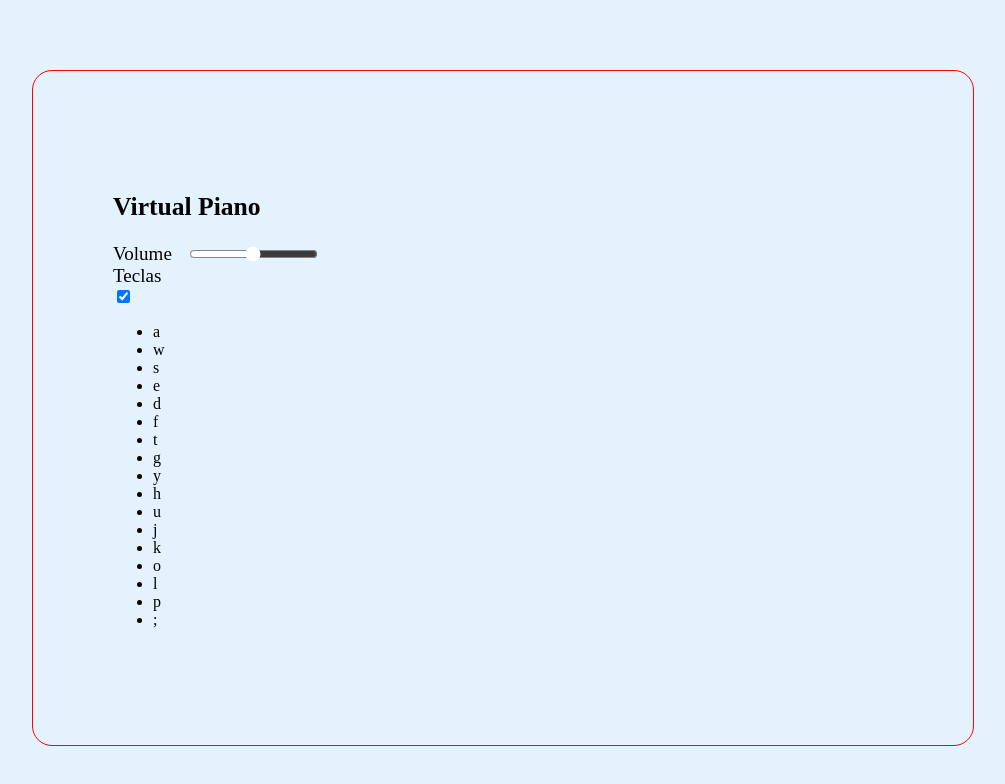
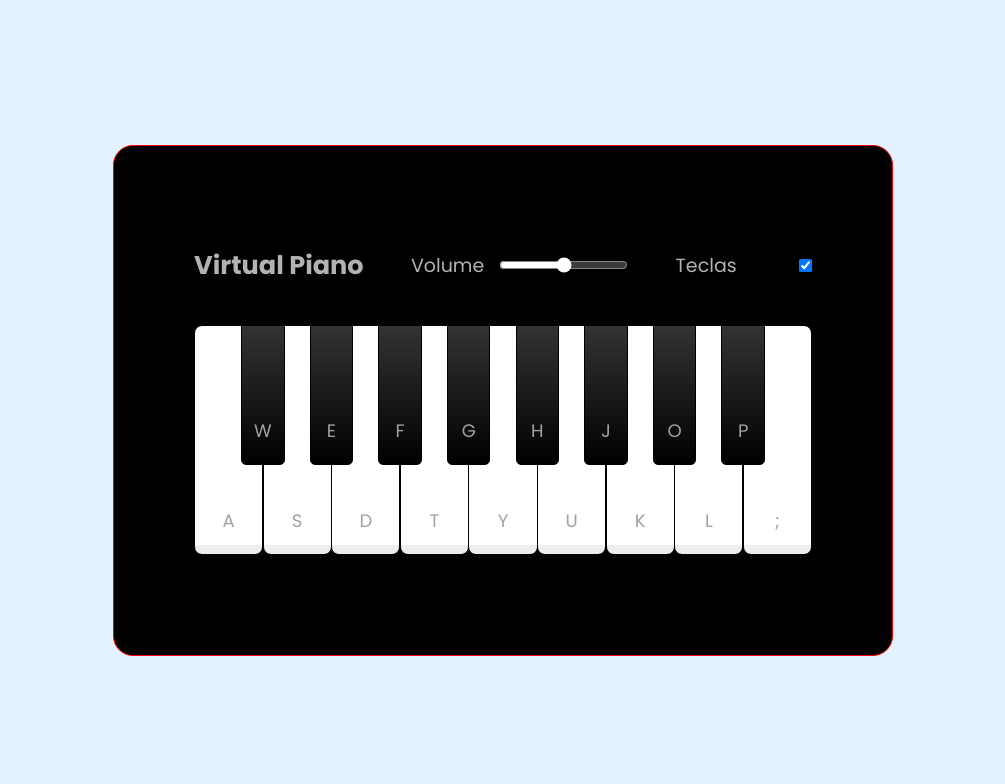
Before and after one commit to WillianRicardo-992/html-css-js-simulador-piano, a plain HTML site: page index.html in a window 1280 px wide. Shown: the whole page, without its empty margins (137-1142 px from the left). Drawn offline with Linux system fonts and the light colour scheme.

Commit message:
criacao e estilizacao das teclas

```diff
--- a/index.html
+++ b/index.html
@@ -6,6 +6,14 @@
     <title>Piano Simulator</title>
     <link rel="stylesheet" href="./src/styles/reset.css">
     <link rel="stylesheet" href="./src/styles/main.css">
+
+    <link rel="preconnect" href="https://fonts.googleapis.com">
+    <link rel="preconnect" href="https://fonts.gstatic.com" crossorigin>
+    <link
+      href="https://fonts.googleapis.com/css2?family=Poppins:ital,wght@0,100;0,200;0,400;0,700;1,100;1,200;1,300;1,400&display=swap"
+      rel="stylesheet">
+
+
 </head>
 <body>
     <div class="container">
--- a/src/styles/main.css
+++ b/src/styles/main.css
@@ -4,6 +4,7 @@ body {
     justify-content: center;
     min-height: 100vh;
     background-color: #e3f2fd;
+    color: #fff;
 }
 
 .container {
@@ -11,6 +12,14 @@ body {
     border-radius: 20px;
     padding: 100px 80px;
     border: 1px solid red;
+    background-color: black;
+}
+
+.container header {
+    color: #b2b2b2;
+    display: flex;
+    align-items: center;
+    justify-content: space-between;
 }
 
 header h2{
@@ -41,3 +50,73 @@ header .column span {
     cursor: pointer;
     position: relative;
 }
+
+.keys-check input::before {
+    content: "";
+    height: 20px;
+    width: 20px;
+    background-color: #8c8c8c;
+    top: 50%;
+    left: 0.3rem;
+    border-radius: inherit;
+    position: absolute;
+    transform: rotateY(-50%);
+    transition: all 0.3s ease;
+}
+
+.keys-check input:checked::before {
+    left: 2.1rem;
+    background-color: #fff;
+
+}
+
+.piano-keys {
+    display: flex;
+    margin-top: 40px;
+}
+
+.piano-keys .key {
+    cursor: pointer;
+    user-select: none;
+    list-style: none;
+    color: #a2a2a2;
+    position: relative;
+    text-transform: uppercase;
+}
+
+.piano-keys .white {
+    width: 70px;
+    height: 230px;
+    border: 1px solid black;
+    border-radius: 8px;
+    background: linear-gradient(#fff 96%, #eee 4%);
+
+}
+
+.piano-keys .black {
+    width: 44px;
+    height: 140px;
+    z-index: 2;
+    margin: 0 -22px 0 -22px;
+    border: 1px solid black;
+    border-radius: 0 0 5px 5px;
+    background: linear-gradient(#333, #000);
+}
+
+.piano-keys span {
+    position: absolute;
+    bottom: 20px;
+    width: 100%;
+    text-align: center;
+    font-size: 1.13rem;
+}
+
+.piano-keys .white:active {
+    box-shadow: inset -5px 5px 20px rgba(0, 0, 0, 0.2);
+    background: linear-gradient(to bottom #fff 0%, #eee 100%);
+}
+
+.piano-keys .black:active {
+    box-shadow: inset -5px 5px 10px rgba(255, 255, 255, 0.1);
+    background: linear-gradient(to bottom #000, #434343);
+}
--- a/src/styles/reset.css
+++ b/src/styles/reset.css
@@ -0,0 +1,7 @@
+* {
+    margin: 0;
+    padding: 0;
+    box-sizing: border-box;
+    outline: none;
+    font-family: "Poppins", sans-serif;
+  }
```
